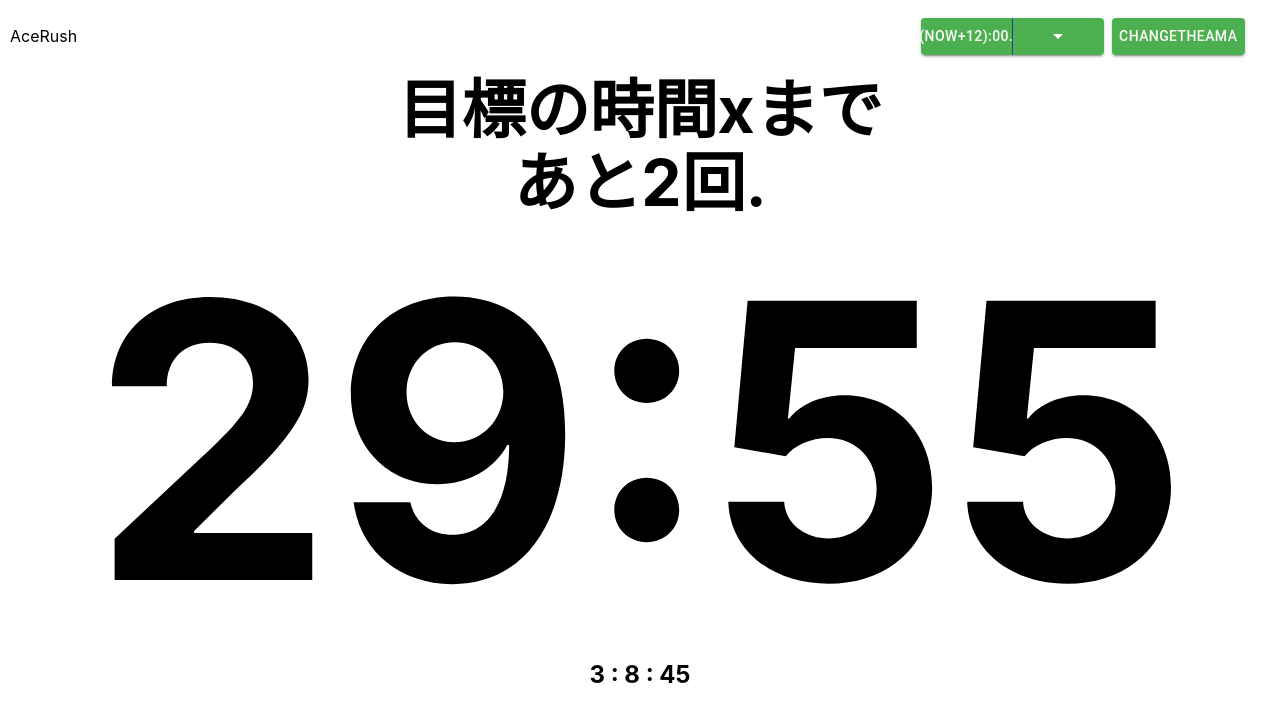
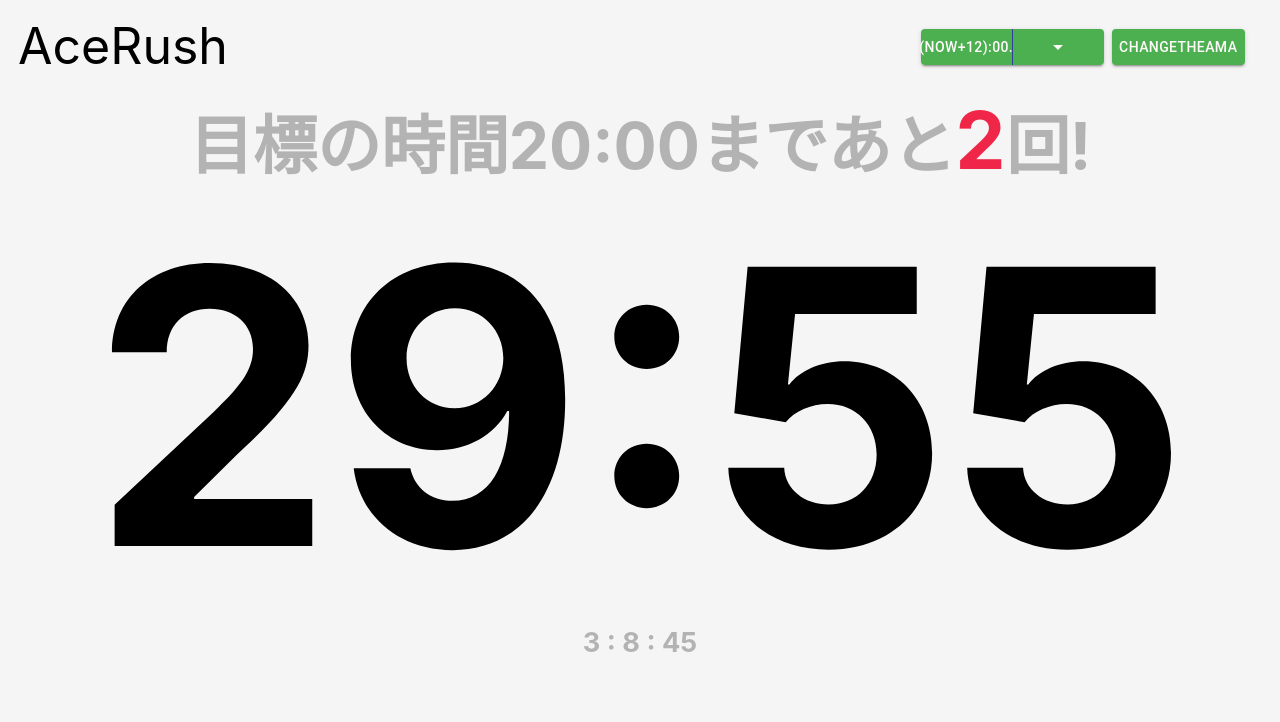
Before and after one commit to NaginoMiya/AceRush, a React (Create React App) app: page / in a window 1280 px wide. Shown: the top 722 px of the page. Built offline with nearby package versions, Linux system fonts and the light colour scheme; a web font is replaced by a local one.

Commit message:
Fix: 位置関係を修正した

```diff
--- a/src/App.tsx
+++ b/src/App.tsx
@@ -46,8 +46,9 @@ const App: FC = () => {
         </nav>
       </header>
       <main>
-        <h2>目標の時間xまで</h2>
-        <h2>あと{Math.floor(timeLeft / 1800)}回.</h2>
+        <div className="remaining-text">
+          <h2>目標の時間20:00まであと<span className="remaining">{Math.floor(timeLeft / 1800)}</span>回!</h2>
+        </div>
         <h1>
           {Math.floor((timeLeft % 1800) / 60)}:
           {Math.floor(timeLeft % 1800) % 60}
--- a/src/index.css
+++ b/src/index.css
@@ -1,4 +1,9 @@
 @import url('https://fonts.googleapis.com/css2?family=Kosugi&display=swap');
+
+html {
+  background-color: #f5f5f5;
+  max-height: 100%;
+}
 
 body {
   font-family: 'Kosugi', -apple-system, BlinkMacSystemFont, 'Segoe UI', 'Roboto', 'Oxygen',
@@ -29,11 +34,22 @@ main h1 {
 }
 
 main h2 {
-  font-size: 1.8rem;
+  font-size: 1.5rem;
+  color: #b3b3b3;
+}
+
+main .remaining-text {
+  display: flex;
 }
 
 main h3 {
-  font-size: 1.5rem;
+  font-size: 1.7rem;
+  color: #b3b3b3;
+}
+
+main .remaining{
+  font-size: 8vh;
+  color: #f02648;
 }
 
 @media screen and (min-width: 721px) {
@@ -42,6 +58,10 @@ main h3 {
   }
   main h2 {
     font-size: 4rem;
+  }
+
+  main .remaining{
+    font-size: 10vh;
   }
 }
 
@@ -52,10 +72,15 @@ header p, li, ul{
 }
 
 header {
-  padding: 10px;
+  padding: 5px;
   display: flex;
   justify-content: center;
   align-items: center;
+}
+
+header .logo {
+  padding: 8px;
+  font-size: 50px;
 }
 
 @media screen and (min-width: 721px) {
```
